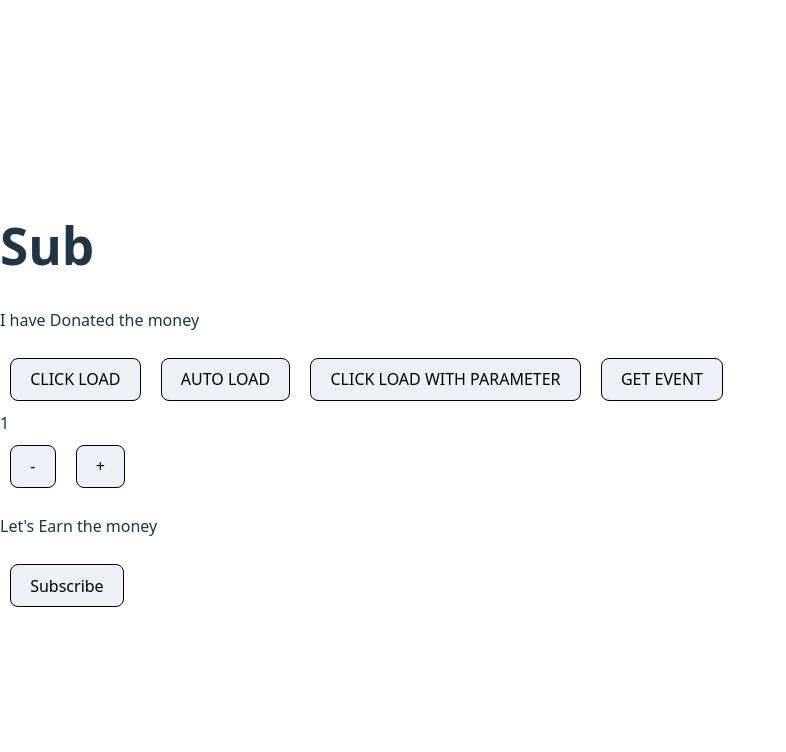
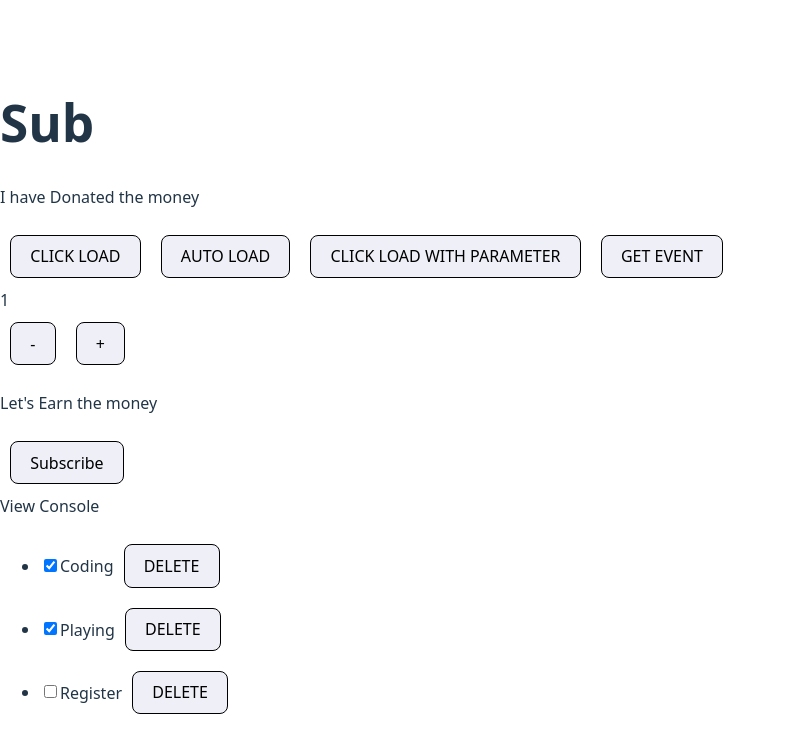
Before and after one commit to MonishaChitharthana/basic-react-components, a React (Vite) app: page / in a window 1280 px wide. Shown: the top 752 px of the page, without its empty margins (0-786 px from the left). Built offline with nearby package versions, Linux system fonts and the light colour scheme.

Commit message:
Arrays and List

```diff
--- a/src/App.jsx
+++ b/src/App.jsx
@@ -1,4 +1,6 @@
 import AnonymousFunction from "./AnonymousFunction";
+import ArrayListsAndKeys from "./ArrayListsAndKeys";
+import ListItems from "./ListItems";
 import RandomName from "./RandomName";
 import UseStateFunction from "./UseStateFunction";
 
@@ -10,6 +12,8 @@ function App(){
       <p>I have <RandomName/> the money</p>
       <AnonymousFunction/>
       <UseStateFunction />
+      <ArrayListsAndKeys />
+      <ListItems />
     </div>
   );
 }
--- /dev/null
+++ b/src/ArrayListsAndKeys.jsx
@@ -0,0 +1,16 @@
+import React, { useState } from 'react'
+
+const ArrayListsAndKeys = () => {
+
+    // initializing a array
+    const num = [-2,-1,0,1,2]
+    // mapping as key value pairs
+    const number = num.filter(n=> n>=0).map(n => ({number:n}))
+    console.log(number)
+
+    return(
+        <div>View Console</div>
+    )
+}
+
+export default ArrayListsAndKeys
--- /dev/null
+++ b/src/ListItems.jsx
@@ -0,0 +1,43 @@
+import React,{useState} from 'react'
+
+const ListItems = () => {
+    // Initializing a List (Array) of Objects
+        const [items,setItems] = useState([
+            {
+                id:1,
+                checked:true,
+                item:"Coding"
+            },
+            {
+                id:2,
+                checked:true,
+                item:"Playing"
+            },
+            {
+                id:3,
+                checked:false,
+                item:"Register"
+            }
+        ])
+
+        function handleCheck(id){
+            const listItems = items.map((item) => item.id === id ? {...item,checked:!item.checked} : item)
+            setItems(listItems)
+        }
+
+      return (
+        <div>
+            <ul>
+                {items.map((item)=>(
+                    <li key={item.id}>
+                        <input type="checkbox" checked={item.checked} onChange={() => handleCheck(item.id)}/>
+                        <label>{item.item}</label>
+                        <button>DELETE</button>
+                    </li>
+                ))}
+            </ul>
+        </div>
+      )
+}
+
+export default ListItems
```
